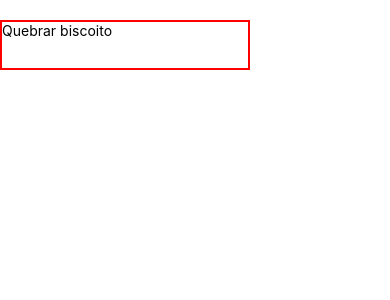
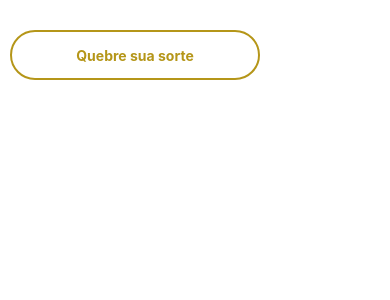
Before and after one commit to SchirmannDev/biscoitosorte, a React Native app: screen / in a window 390 px wide. Shown: the top 300 px of the page. Built offline with nearby package versions, Linux system fonts and the light colour scheme.

Commit message:
adicionando props

```diff
--- a/App.js
+++ b/App.js
@@ -11,8 +11,21 @@ class Botao extends Component {
         width: 250,
         height: 50,
         borderWidth: 2,
-        borderColor: "#ff0000",
+        borderColor: props.color,
         backgroundColor: "transparent",
+        borderRadius: 25,
+        margin: 10,
+      },
+      botaoArea: {
+        flex: 1,
+        flexDirection: "row",
+        justifyContent: "center",
+        alignItems: "center",
+      },
+      botaoText: {
+        color: props.color,
+        fontSize: 14,
+        fontWeight: "bold",
       },
     });
   }
@@ -20,8 +33,8 @@ class Botao extends Component {
   render() {
     return (
       <TouchableOpacity style={this.styles.botao}>
-        <View>
-          <Text>Quebrar biscoito</Text>
+        <View style={this.styles.botaoArea}>
+          <Text style={this.styles.botaoText}>{this.props.text}</Text>
         </View>
       </TouchableOpacity>
     );
@@ -29,10 +42,18 @@ class Botao extends Component {
 }
 
 export default class biscoitosorte extends Component {
+  quebrarBiscoito() {
+    alert("quebrou agora");
+  }
+
   render() {
     return (
       <View style={styles.body}>
-        <Botao />
+        <Botao
+          color="#B59619"
+          text="Quebre sua sorte"
+          onPress={this.quebrarBiscoito}
+        />
       </View>
     );
   }
```
